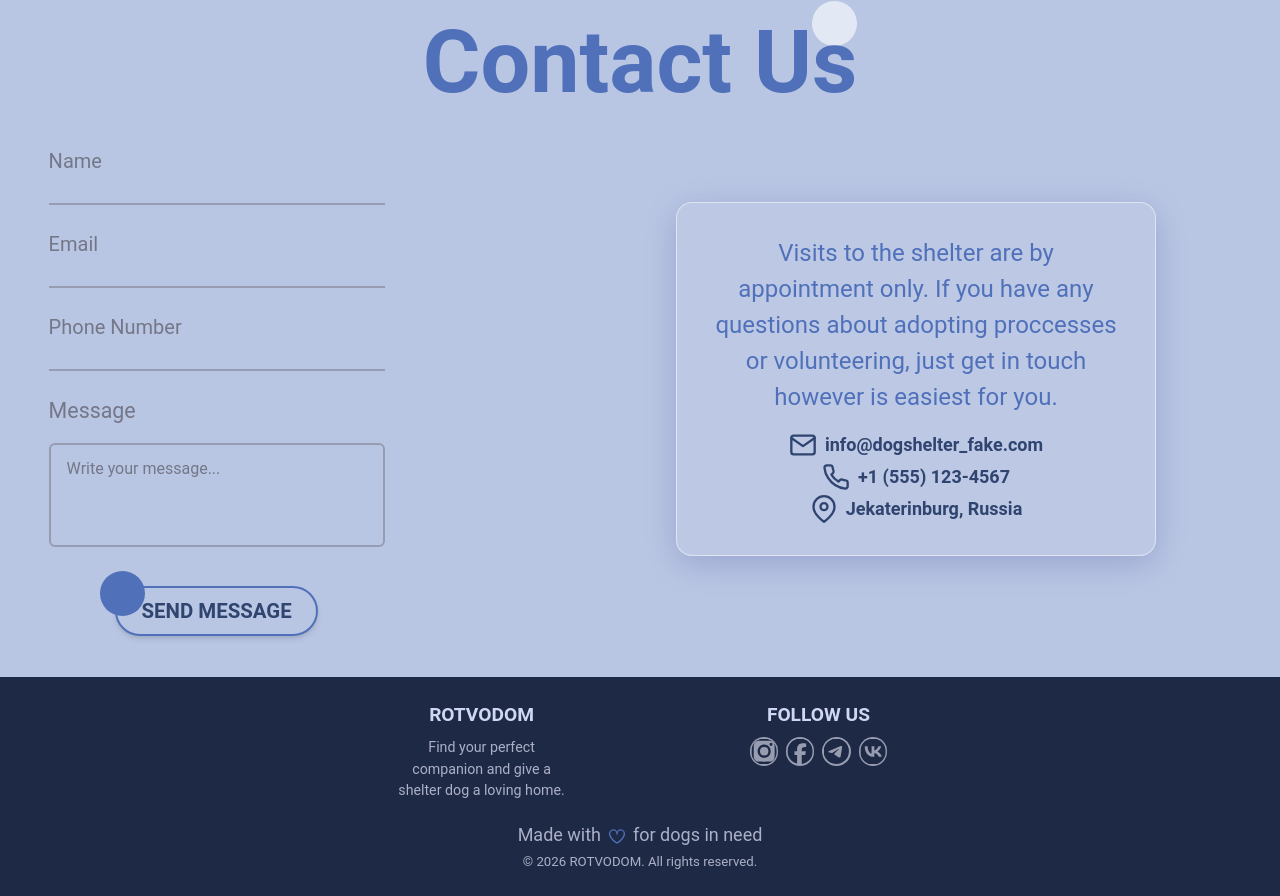
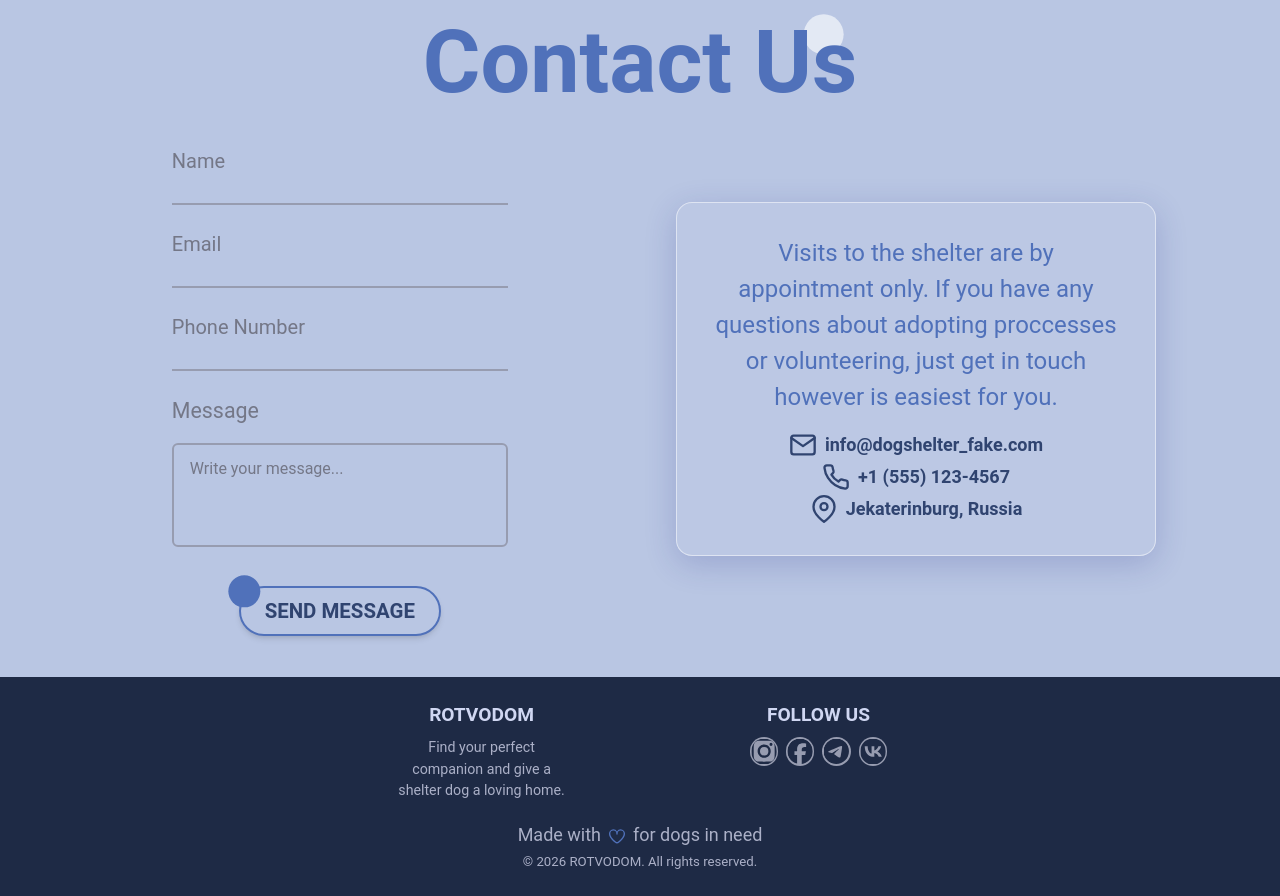
Before and after one commit to bavayra/dog-shelter, a React (Vite) app: page / in a window 1280 px wide. Shown: the part 6533-7429 px from the top of the page. Built offline with nearby package versions, Linux system fonts and the light colour scheme; a web font is replaced by a local one.

Commit message:
style(ContactUs-1280): decreased w of the contacts container. Decreased sizes of the decor circles and positioned them correctly

```diff
--- a/src/features/ContactSection.tsx
+++ b/src/features/ContactSection.tsx
@@ -96,7 +96,7 @@ const ContactSection = () => {
             right="0"
             zIndex={10}
             opacity={70}
-            className="circle-contact-xxs"
+            className="circle-contact-xxs xl:-translate-x-1/3 xl:translate-y-1/3"
           />
           <h2 className="contact-heading text-fluid-contact-heading text-primary-500 relative z-11 leading-snug font-bold">
             Contact Us
@@ -189,7 +189,7 @@ const ContactSection = () => {
                   top="0"
                   left="0"
                   zIndex={12}
-                  className="-translate-x-1/3 -translate-y-1/3"
+                  className="-translate-x-1/3 -translate-y-1/3 xl:h-8 xl:w-8"
                 />
                 <Button
                   type="submit"
--- a/src/index.css
+++ b/src/index.css
@@ -559,8 +559,6 @@ html {
     .modal-emoji {
       font-size: clamp(1.5rem, 0.34vw + 1.414rem, 2.25rem);
     }
-
-    /* Carousel */
     .carousel-container {
       max-width: clamp(36rem, 7.27vw + 30.55rem, 56rem);
       margin-bottom: clamp(0rem, 0.8vw + -0.606rem, 3.5rem);
@@ -575,8 +573,6 @@ html {
       width: clamp(1.5rem, 0.23vw + 1.455rem, 3rem);
       height: clamp(1.5rem, 0.23vw + 1.455rem, 3rem);
     }
-
-    /* Contact Section */
     .contact-heading {
       margin-bottom: clamp(1rem, 0.91vw + 0.773rem, 2rem);
     }
--- a/src/styles/custom-breakpoints.css
+++ b/src/styles/custom-breakpoints.css
@@ -440,11 +440,17 @@
   .rule-card {
     width: 90%;
   }
-
   .about-content {
     font-size: 1.5rem;
     max-width: 60rem;
     margin-inline: auto;
+  }
+  .contact-grid {
+    width: 80%;
+  }
+  .circle-contact-xxs {
+    width: 2.5rem;
+    height: 2.5rem;
   }
 }
 
```
